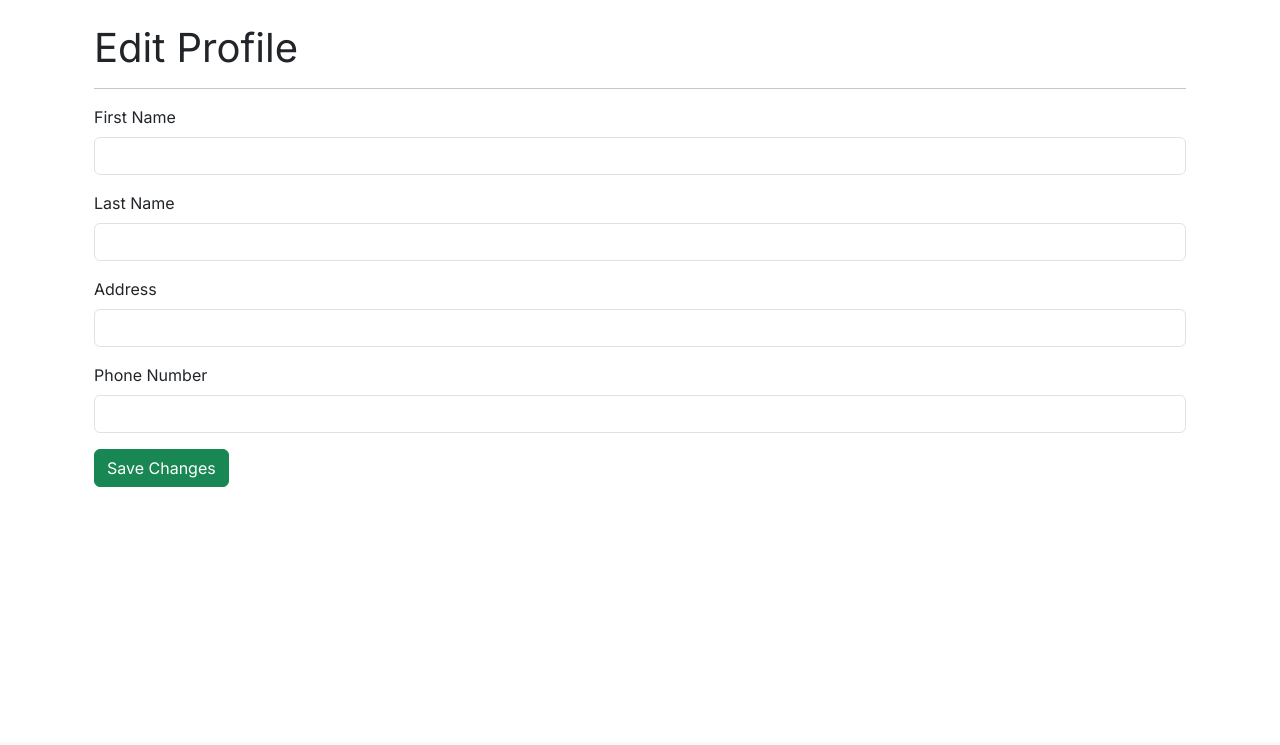
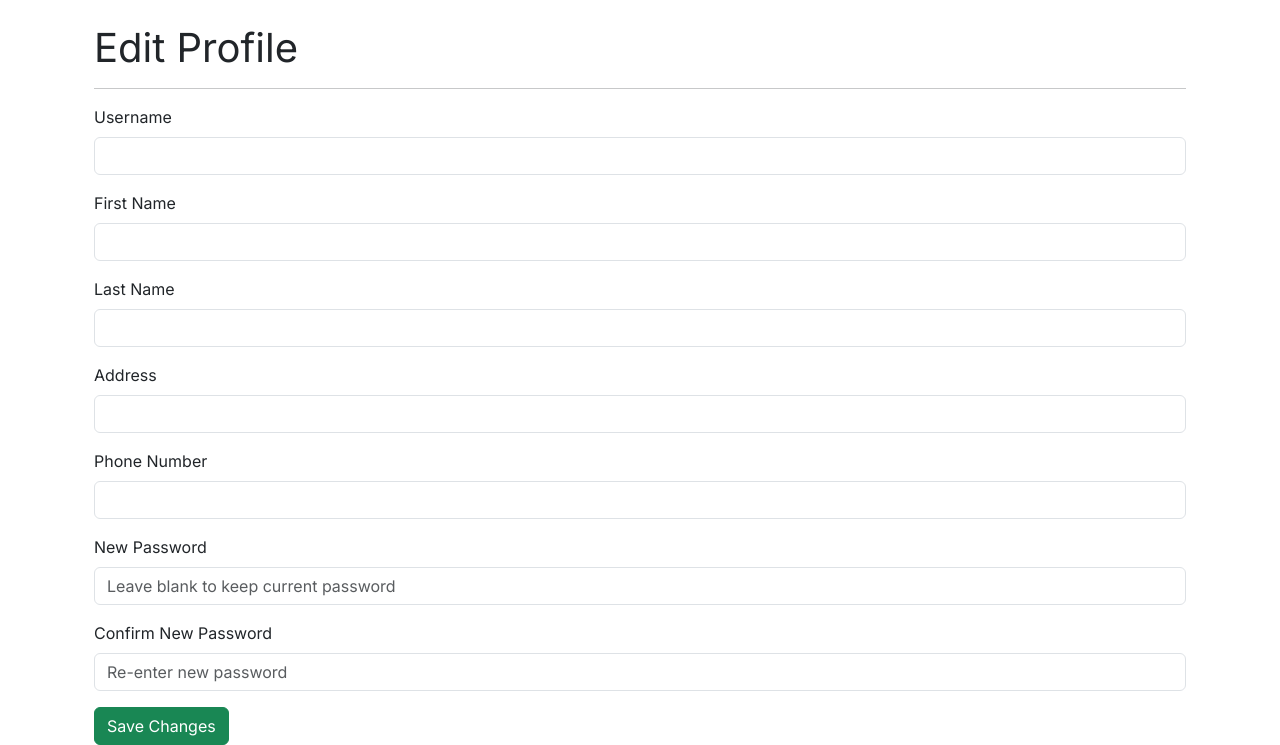
Before and after one commit to Jaredburne47/F25-Team16, a Flask app: page /settings in a window 1280 px wide. Shown: the part 58-803 px from the top of the page. Before the commit the page ends 545 px from the top, so only its background shows below. Run offline with Flask 3, Linux system fonts and the light colour scheme; the visitor is signed in with stand-in values (Sample User, id 1); data that the repository does not hold is empty; some libraries are stand-ins or nearby versions.

Commit message:
Added username and password space to settings page

```diff
--- a/templates/settings.html
+++ b/templates/settings.html
@@ -6,26 +6,42 @@
     <h1>Edit Profile</h1>
     <hr>
     <form method="POST">
+        <!--Username-->
+        <div class="mb-3">
+            <label for="username" class ="form-label">Username</label>
+            <input type="text" class="form-control" id="username" name="username"
+                   value="{{ user.username }}" readonly>
+        </div>
+        <!--First Name-->
         <div class="mb-3">
             <label for="first_name" class="form-label">First Name</label>
             <input type="text" class="form-control" id="first_name" name="first_name" value="{{ user.first_name }}">
         </div>
-
+        <!--Last Name-->
         <div class="mb-3">
             <label for="last_name" class="form-label">Last Name</label>
             <input type="text" class="form-control" id="last_name" name="last_name" value="{{ user.last_name }}">
         </div>
-
+        <!--Address-->
         <div class="mb-3">
             <label for="address" class="form-label">Address</label>
             <input type="text" class="form-control" id="address" name="address" value="{{ user.address }}">
         </div>
-
+        <!--Phone Number-->
         <div class="mb-3">
             <label for="phone" class="form-label">Phone Number</label>
             <input type="text" class="form-control" id="phone" name="phone" value="{{ user.phone }}">
         </div>
+        <!--Password-->
+        <div class="mb-3">
+            <label for="password" class="form-label">New Password</label>
+            <input type="password" class="form-control" id="password" name="password" placeholder="Leave blank to keep current password">
+        </div>
 
+        <div class="mb-3">
+            <label for="confirm_password" class="form-label">Confirm New Password</label>
+            <input type="password" class="form-control" id="confirm_password" name="confirm_password" placeholder="Re-enter new password">
+        </div>
         <button type="submit" class="btn btn-success">Save Changes</button>
     </form>
 </div>
```
